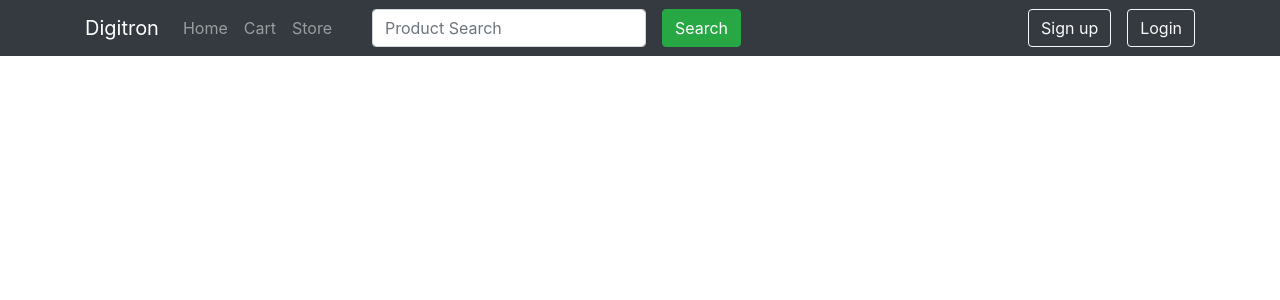
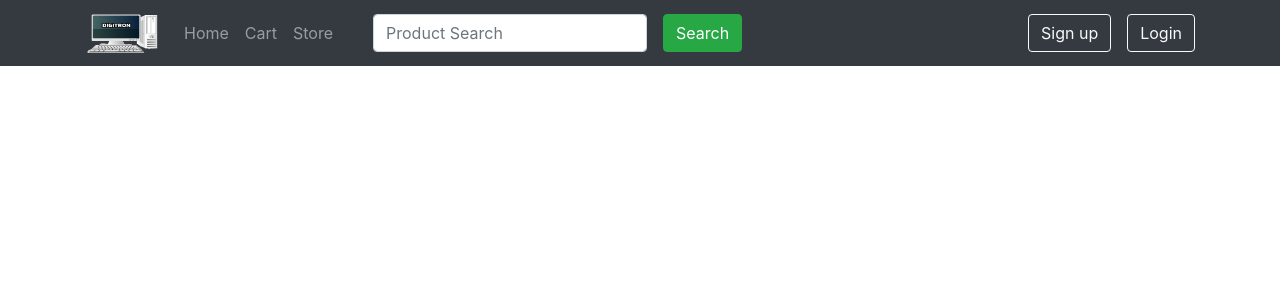
Before and after one commit to samBrownless16/Professional_Practice_Project, a React (Create React App) app: page / in a window 1280 px wide. Shown: the top 300 px of the page. Built offline with nearby package versions, Linux system fonts and the light colour scheme.

Commit message:
Add a digitron logo to the nav bar

```diff
--- a/src/components/navigationBar.js
+++ b/src/components/navigationBar.js
@@ -28,7 +28,7 @@ export class NavigationBar extends Component {
                 <BrowserRouter>
                     <Navbar className="d-flex align-items-center" bg="dark" variant="dark" sticky="top" expand="md">
                         <Container>
-                            <Navbar.Brand href="/">Digitron</Navbar.Brand>
+                            <Navbar.Brand href="/"><img src="DigitronLogo.png" alt="Digitron" width="75" height="40"></img></Navbar.Brand>
                             <Navbar.Toggle aria-controls="basic-navbar-nav" />
                             <Navbar.Collapse>
                                 <Nav className="NavLinks">
```
Also changed, not shown: public/DigitronLogo.png (added).
